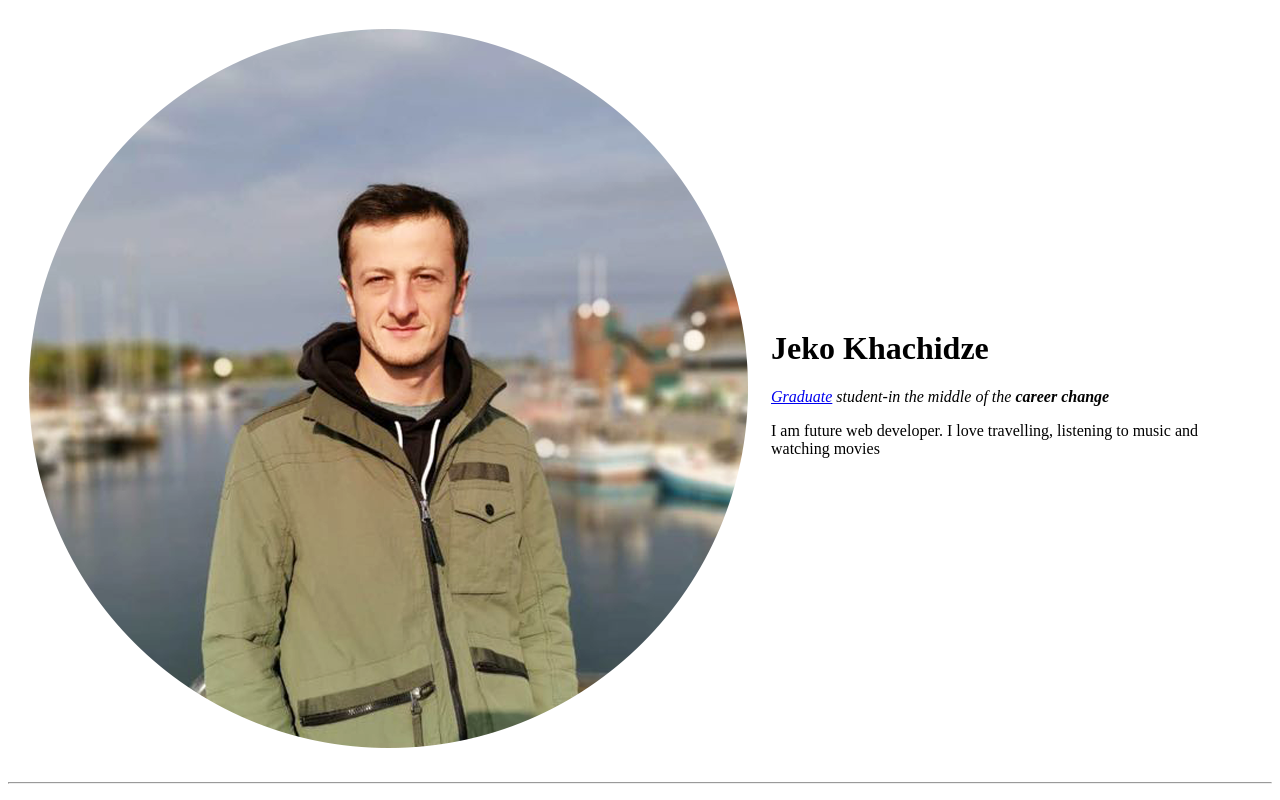
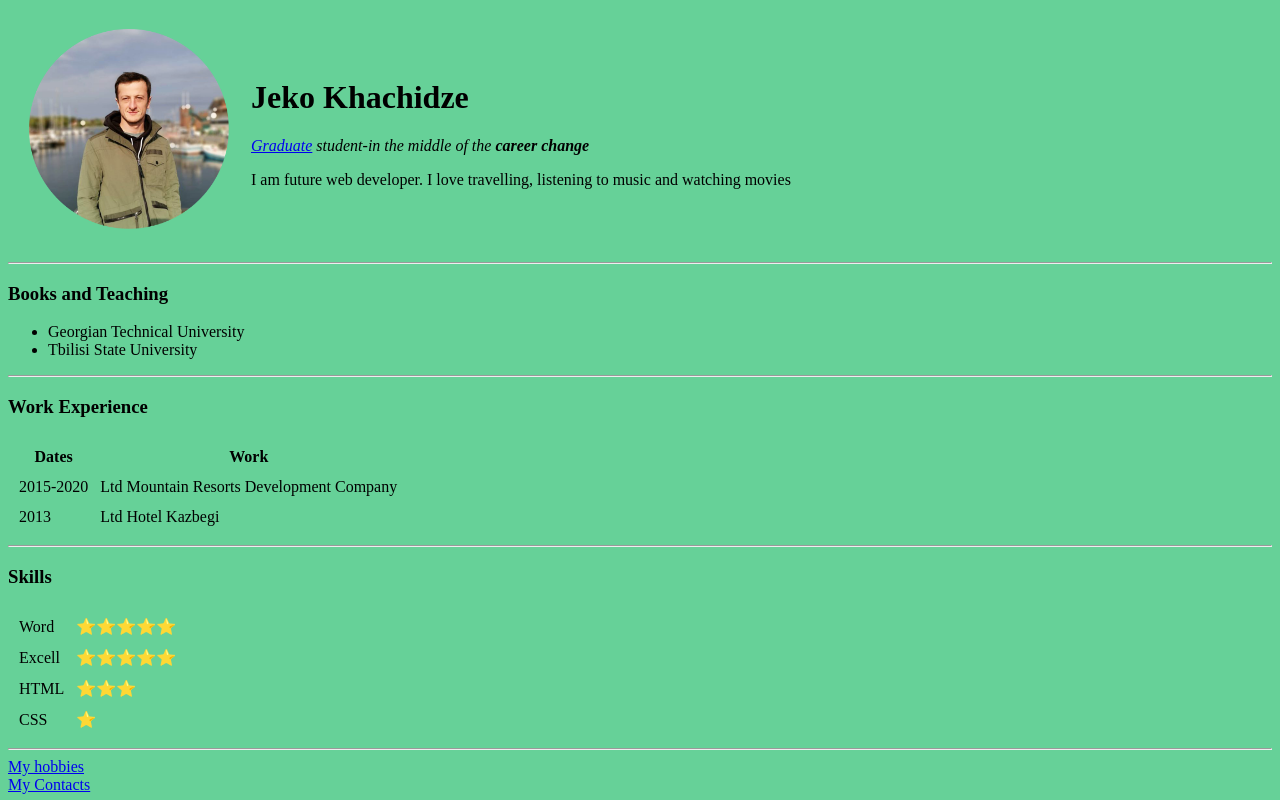
Before and after one commit to Jeko92/cv, a plain HTML site: page index.html in a window 1280 px wide. Shown: the top 800 px of the page. Drawn offline with Linux system fonts and the light colour scheme.

Commit message:
Add files via upload

```diff
--- a/index.html
+++ b/index.html
@@ -3,11 +3,25 @@
     <head>
         <meta charset="utf-8">
         <title>Jeko's Personal Site</title>
+
+        <style>
+
+            body {
+                background-color: #66d198;
+            }
+
+            hr {
+                background-color: black;
+            }
+
+
+        </style>
     </head>
+
     <body>
         <table cellspacing="20">
             <tr>
-                <td><img src="Images/Jeko.png" alt="Jekos Profile Picture">  </td>
+                <td><img src="Images/Jeko.png" alt="Jekos Profile Picture" width="200px" height="200px"></td>
                 <td><h1>Jeko Khachidze</h1>
                     <p><em><a href="https://www.tsu.ge/en/">Graduate</a> student-in the middle of the <strong> career change</strong></em></p>
                     <p>I am future web developer. I love travelling, listening to music and watching movies</p></td>
```
